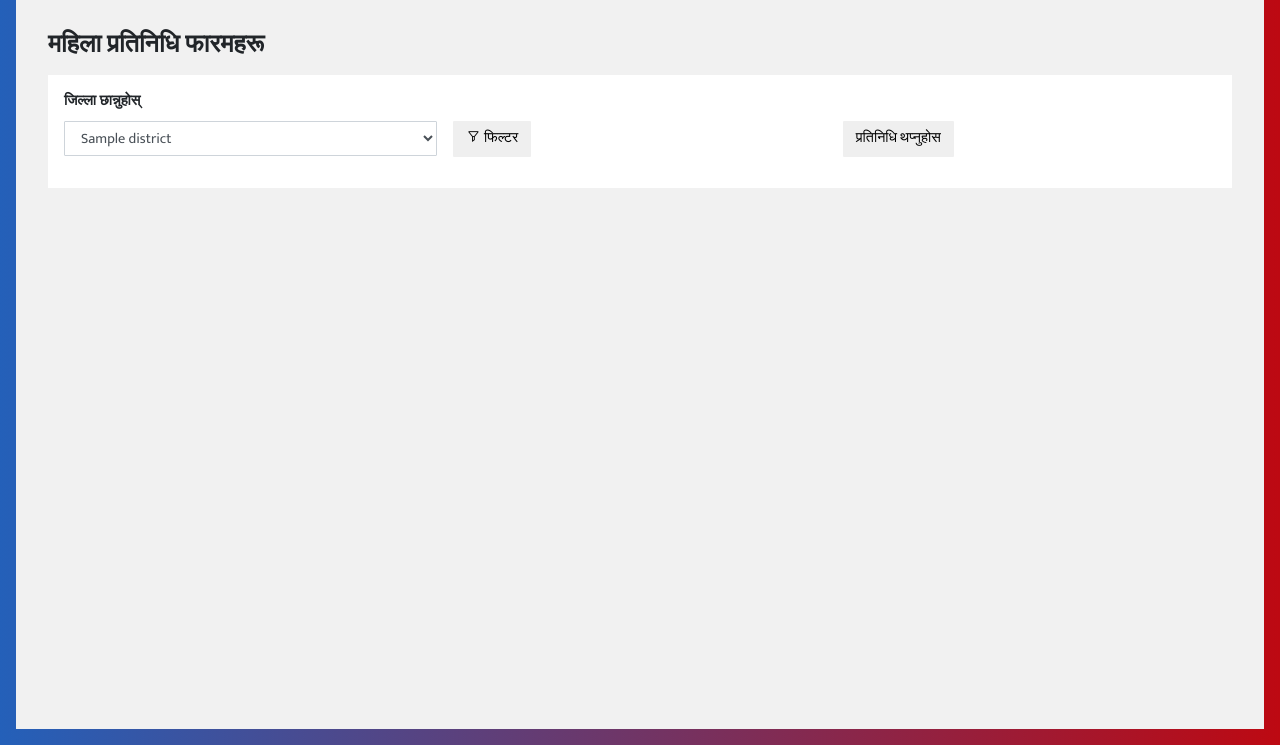
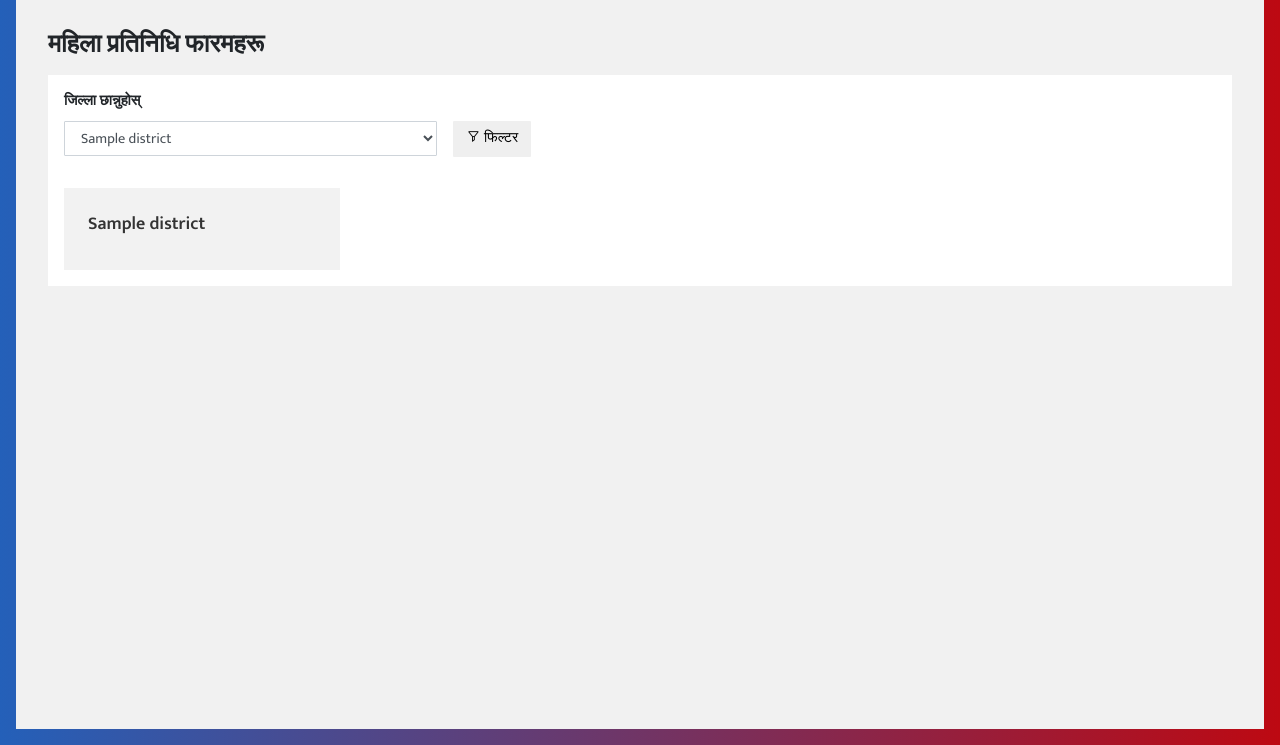
Before and after one commit to naxa-developers/MahilaPratinidhi, a Django app: page / in a window 1280 px wide. Shown: the part 55-800 px from the top of the page. Run offline with Django 3.2, Linux system fonts and the light colour scheme; a user stored in the database is signed in; tables that the repository leaves empty hold one stand-in row (values such as "Sample post"); some libraries are stand-ins or nearby versions.

Commit message:
dashboard changed

```diff
--- a/mahila_pratinidhi/core/forms.py
+++ b/mahila_pratinidhi/core/forms.py
@@ -7,12 +7,11 @@ class MahilaPratinidhiFormForm(forms.ModelForm):
 
 	class Meta:
 		model = MahilaPratinidhiForm
-		fields = '__all__'
+		exclude = ('district',)
 
 	def __init__(self, *args, **kwargs):
 		super(MahilaPratinidhiFormForm, self).__init__(*args, **kwargs)
-		self.fields['district'].empty_label = None
-		self.fields['district'].widget.attrs.update({'class': 'form-control'})
+
 		self.fields['name'].widget.attrs.update({'style': 'font-family: preeti', 'class': 'form-control'})
 		self.fields['age'].widget.attrs.update({'style': 'font-family: preeti', 'class': 'form-control'})
 		self.fields['marital_status'].widget.attrs.update({'style': 'font-family: preeti', 'class': 'form-control'})
--- a/mahila_pratinidhi/core/templates/core/dashboard.html
+++ b/mahila_pratinidhi/core/templates/core/dashboard.html
@@ -22,24 +22,25 @@
                                         <form action="" method="get">
                                             <div class="row">
                                                 <div class="form-group col-md-4">
-                                                <label for="inputDistrict"><strong>जिल्ला छान्नुहोस्</strong></label>
+                                                    <label for="inputDistrict"><strong>जिल्ला
+                                                        छान्नुहोस्</strong></label>
 
                                                     <select class="form-control" id="inputDistrict" name="dist">
                                                         {% for district in districts %}
-                                                    <option value="{{ district.name }}" {% if request.GET.dist == district.name %}selected{%endif%}>{{ district.name }}</option>
+                                                            <option value="{{ district.name }}"
+                                                                    {% if request.GET.dist == district.name %}selected{% endif %}>{{ district.name }}</option>
                                                         {% endfor %}
 
                                                     </select>
                                                 </div>
 
                                                 <div class="col-md-4">
-                                                <button type="submit" class="btn btn-default margin-top-large"><i class="la la-filter"></i> फिल्टर</button>
+                                                    <button type="submit" class="btn btn-default margin-top-large"><i
+                                                            class="la la-filter"></i> फिल्टर
+                                                    </button>
                                                 </div>
 
-                                            <div class="col-4" >
-                                                <a href="{% url 'core:mahila_pratinidhi_form' %}"><button type="button" class="btn btn-default margin-top-large">प्रतिनिधि थप्नुहोस</button></a>
 
-</div>
                                             </div>
                                         </form>
 
@@ -47,16 +48,30 @@
                                     </div>
 
                                     <ul class="row">
-                                        {% for form in forms %}
+                                        {% if district %}
+                                            {% for district in district %}
 
                                                 <li class="col-sm-6 col-md-4 col-lg-3">
-                                                <a href="{% url 'core:mahila_pratinidhi_detail' form.pk %}" class="org-item-wrap">
-                                                    <h5 style="font-family: Preeti">{{ form.name }}</h5>
-                                                    <span style="font-family: Preeti">{{ form.address }}</span>
+                                                    <a href="{% url 'core:mahila_pratinidhi_form_dashboard' district.pk %}"
+                                                       class="org-item-wrap">
+                                                        <h5>{{ district.name }}</h5>
                                                     </a>
                                                 </li>
 
                                             {% endfor %}
+                                        {% else %}
+
+                                            {% for district in districts %}
+
+                                                <li class="col-sm-6 col-md-4 col-lg-3">
+                                                    <a href="{% url 'core:mahila_pratinidhi_form_dashboard' district.pk %}"
+                                                       class="org-item-wrap">
+                                                        <h5>{{ district.name }}</h5>
+                                                    </a>
+                                                </li>
+
+                                            {% endfor %}
+                                        {% endif %}
 
                                     </ul>
                                 </div>
--- a/mahila_pratinidhi/core/templates/core/mahila_pratinidhi_detail.html
+++ b/mahila_pratinidhi/core/templates/core/mahila_pratinidhi_detail.html
@@ -23,8 +23,8 @@
                         <div class="col-md-12">
                             <div class="widget-info margin-top-large">
 
-                                नाम: <span style="font-family: Preeti">{{ object.name }}</span><br>
-                                उमेर: <span style="font-family: Preeti">{{ object.age }}</span><br>
+                                नाम: <span style="font-family: Preeti; font-size: 15px">{{ object.name }}</span><br>
+                                उमेर: <span style="font-family: Preeti; font-size: 15px">{{ object.age }}</span><br>
                                 बैवाहिक स्थिथि: <span style="font-family: Preeti">{{ object.marital_status }}</span><br>
                                 शैछिक योग्यता: <span
                                     style="font-family: Preeti">{{ object.educational_qualification }}</span><br>
--- a/mahila_pratinidhi/core/urls.py
+++ b/mahila_pratinidhi/core/urls.py
@@ -6,7 +6,8 @@ app_name = 'core'
 
 urlpatterns = [
 	path('', views.Dashboard.as_view(), name="dashboard"),
-	path('mahila-pratinidhi-form/', views.MahilaPratinidhiFormCreateView.as_view(), name="mahila_pratinidhi_form"),
+	path('mahila-pratinidhi-forms-list/<district_id>', views.MahilaPratinidhiDashboardView.as_view(), name="mahila_pratinidhi_form_dashboard"),
+	path('mahila-pratinidhi-form/<district_id>', views.MahilaPratinidhiFormCreateView.as_view(), name="mahila_pratinidhi_form"),
 	path('mahila-pratinidhi-detail/<int:pk>/', views.MahilaPratinidhiFormDetailView.as_view(), name="mahila_pratinidhi_detail"),
 	path('mahila-pratinidhi-update/<int:pk>/', views.MahilaPratinidhiFormUpdateView.as_view(), name="mahila_pratinidhi_update"),
 	path('mahila-pratinidhi-delete/<int:pk>/', views.MahilaPratinidhiFormDeleteView.as_view(), name="mahila_pratinidhi_delete"),
--- a/mahila_pratinidhi/core/views.py
+++ b/mahila_pratinidhi/core/views.py
@@ -1,5 +1,5 @@
 from django.contrib.auth.mixins import LoginRequiredMixin
-from django.shortcuts import render
+from django.shortcuts import render, get_object_or_404
 from django.urls import reverse_lazy
 
 from django.views.generic import CreateView, UpdateView, DetailView, DeleteView, TemplateView
@@ -12,8 +12,15 @@ class MahilaPratinidhiFormCreateView(LoginRequiredMixin, CreateView):
 
 	model = MahilaPratinidhiForm
 	form_class = MahilaPratinidhiFormForm
-	success_url = reverse_lazy('core:dashboard')
 	template_name = "core/mahila_pratinidhi_form.html"
+
+	def form_valid(self, form):
+		form.instance.district = get_object_or_404(District, pk=self.kwargs['district_id'])
+		return super().form_valid(form)
+
+	def get_success_url(self):
+		success_url = reverse_lazy('core:mahila_pratinidhi_form_dashboard', args=(self.kwargs.get('district_id'),))
+		return success_url
 
 
 class Dashboard(LoginRequiredMixin, TemplateView):
@@ -23,9 +30,9 @@ class Dashboard(LoginRequiredMixin, TemplateView):
 	def get(self, request, *args, **kwargs):
 		districts = District.objects.all()
 		district = request.GET.get('dist')
-		forms = MahilaPratinidhiForm.objects.all().select_related('district').filter(district__name=district)
+		district = District.objects.filter(name=district)
 
-		return render(request, self.template_name, {'forms': forms, 'districts': districts})
+		return render(request, self.template_name, {'districts': districts, 'district': district})
 
 
 class MahilaPratinidhiFormDetailView(LoginRequiredMixin, DetailView):
@@ -42,12 +49,19 @@ class MahilaPratinidhiFormUpdateView(LoginRequiredMixin, UpdateView):
 	success_url = reverse_lazy('core:dashboard')
 	template_name = "core/mahila_pratinidhi_form.html"
 
+	def get_success_url(self):
+		success_url = reverse_lazy('core:mahila_pratinidhi_form_dashboard', args=(self.object.district.pk,))
+		return success_url
+
 
 class MahilaPratinidhiFormDeleteView(LoginRequiredMixin, DeleteView):
 
 	model = MahilaPratinidhiForm
-	success_url = reverse_lazy('core:dashboard')
 	template_name = "core/mahila_pratinidhi_delete.html"
+
+	def get_success_url(self):
+		success_url = reverse_lazy('core:mahila_pratinidhi_form_dashboard', args=(self.object.district.pk,))
+		return success_url
 
 
 def file_upload(request):
@@ -55,3 +69,12 @@ def file_upload(request):
 	df = pd.read_excel(request.FILES['sentFile'])
 	# paramFile = request.FILES['sentFile'].read()
 	print(df.columns)
+
+
+class MahilaPratinidhiDashboardView(LoginRequiredMixin, TemplateView):
+	template_name = 'core/mahila_pratinidhi_dashboard.html'
+
+	def get(self, request, *args, **kwargs):
+		district_id = self.kwargs.get('district_id')
+		forms = MahilaPratinidhiForm.objects.filter(district_id=self.kwargs.get('district_id'))
+		return render(request, self.template_name, {'forms': forms, 'district_id': district_id})
```
Lines whose indentation alone changed are shown as unchanged.
